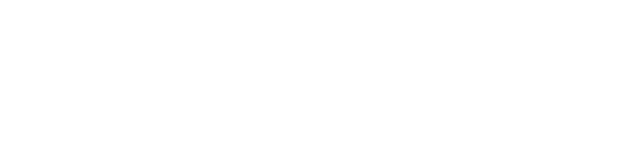
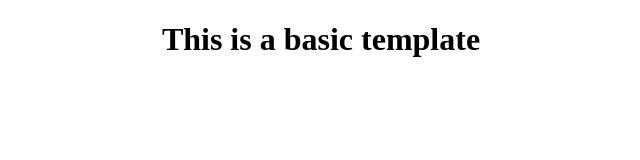
Before and after one commit to Alexxx666/basic_html_template, a plain HTML site: page index.html in a window 1280 px wide. Shown: the whole page, without its empty margins (319-959 px from the left). Drawn offline with Linux system fonts and the light colour scheme.

Commit message:
small changes

```diff
--- a/css/style.css
+++ b/css/style.css
@@ -0,0 +1,14 @@
+body {
+    margin: 0;
+    padding: 0;
+}
+
+h1, h2, h3, h4, h5, h6 {
+    text-align: center;
+}
+
+#main {
+    width: 90%;
+    max-width: 1024px;
+    margin: 0 auto;
+}
--- a/index.html
+++ b/index.html
@@ -9,13 +9,15 @@
     <title>Basic Template</title>
 
     <link rel="stylesheet" href="css/style.css">
-    <script src="js/script.js"></script>
 </head>
 
 <body>
 
+    <div id="main">
+        <h1>This is a basic template</h1>
+    </div>
 
-
+    <script src="js/script.js"></script>
     <script>
 
     </script>
```
